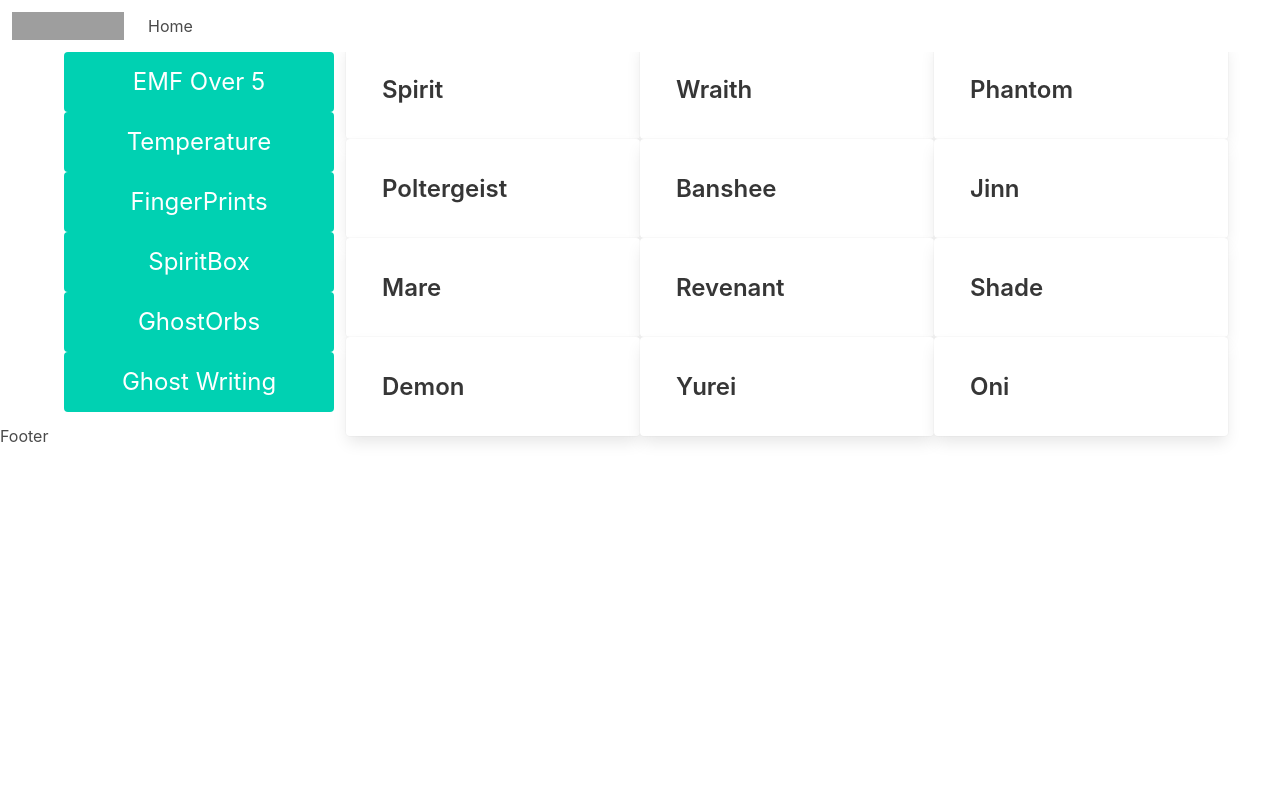
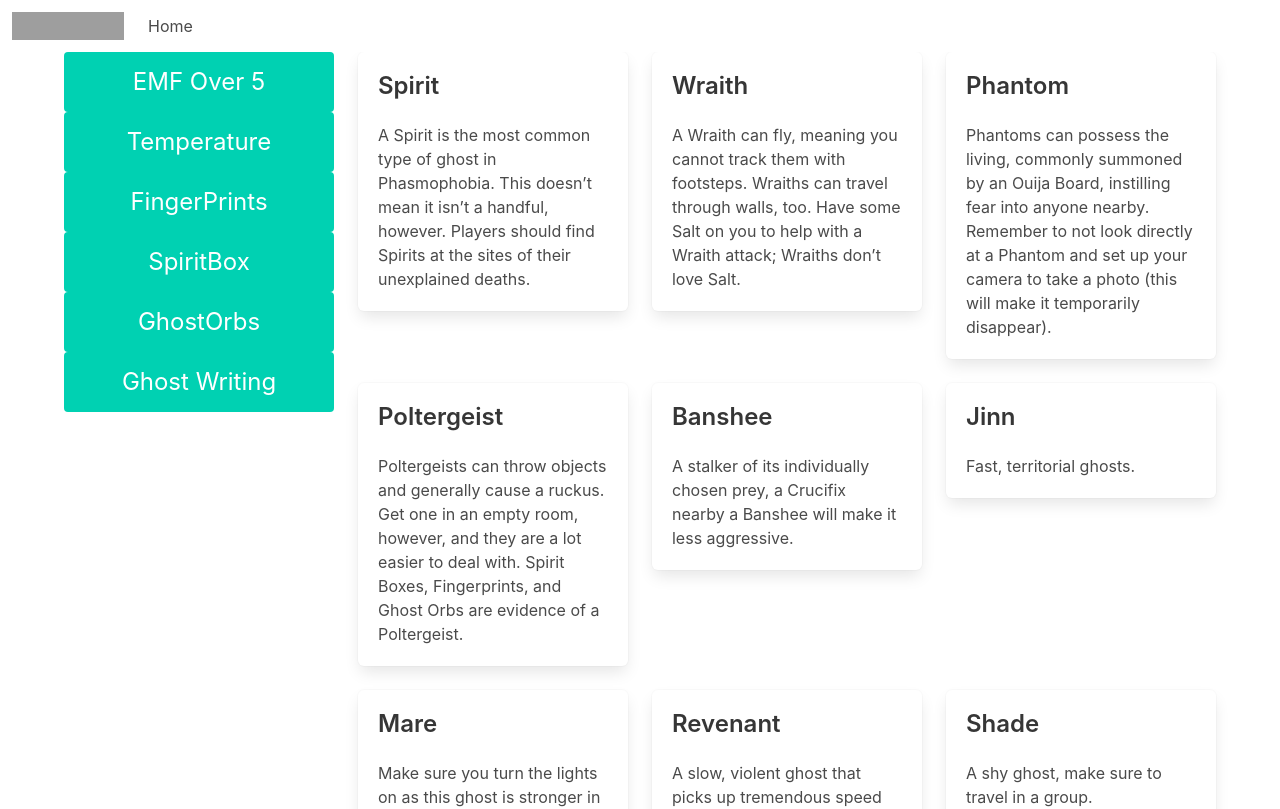
Before and after one commit to lebull/PhasmophobiaQuickGrid, a React (Create React App) app: page / in a window 1280 px wide. Shown: the top 809 px of the page. Built offline with nearby package versions, Linux system fonts and the light colour scheme; grey boxes are pictures that could not be loaded.

Commit message:
Hide ghosts on knockout

```diff
--- a/src/pages/Knockout/KnockoutGhostList.tsx
+++ b/src/pages/Knockout/KnockoutGhostList.tsx
@@ -1,26 +1,37 @@
 import React from "react";
 import { GhostType, TestType } from "../../data/types";
 import { GhostTypes } from "../../data/adhoc";
+import { getPossibleGhostTypesFromActiveTests } from "./Helpers";
 
 export interface IKnockoutGhostListProps {
     activeTests: Array<TestType>;
     className?: string;
 }
 
-export const KnockoutGhostList = ({className}: IKnockoutGhostListProps) => {
+export const KnockoutGhostList = ({activeTests, className}: IKnockoutGhostListProps) => {
+
+    let possibleGhosts = getPossibleGhostTypesFromActiveTests(activeTests);
+
     return <div className={`columns is-multiline ${className}`}>
-        { GhostTypes.map((ghostType: GhostType) => <KnockoutGhost ghostType={ghostType} />) }
+        { GhostTypes.map((ghostType: GhostType) =>
+            <KnockoutGhost
+                ghostType={ghostType}
+                disabled={!possibleGhosts.includes(ghostType)}
+            />)
+        }
     </div>
 }
 
 interface IKnockoutGhostProps {
-    ghostType: GhostType
+    ghostType: GhostType,
+    disabled?: boolean
 }
 
-const KnockoutGhost = ({ghostType} : IKnockoutGhostProps) => {
-    return <div className="column is-one-third card">
-        <div className="card-content">
+const KnockoutGhost = ({ghostType, disabled=false} : IKnockoutGhostProps) => {
+    return <div className={`column is-one-third ${disabled? "is-hidden" : ""}`}>
+        <div className="box is-primary is-fullwidth">
             <h4 className="title is-4">{ghostType.name}</h4>
+            <p>{ghostType.description}</p>
         </div>
     </div>
 }
```
